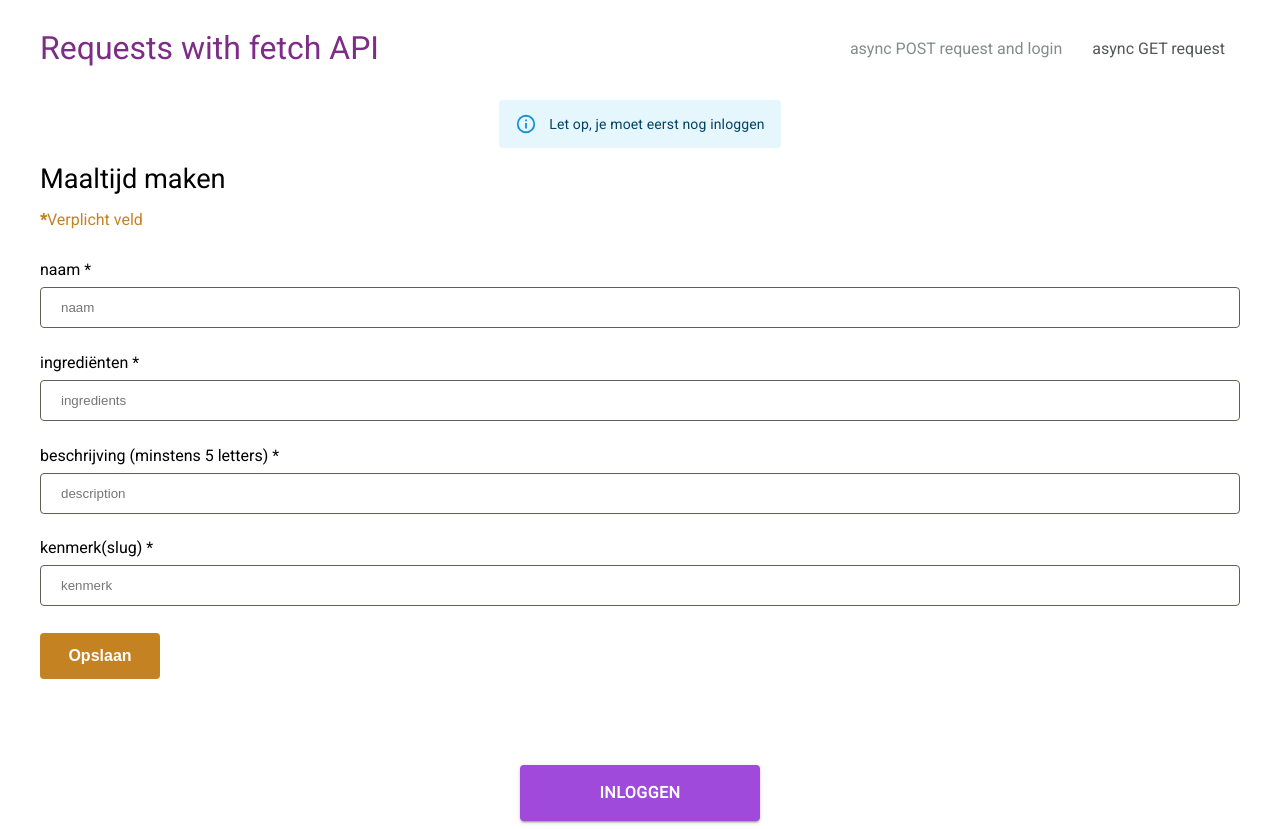
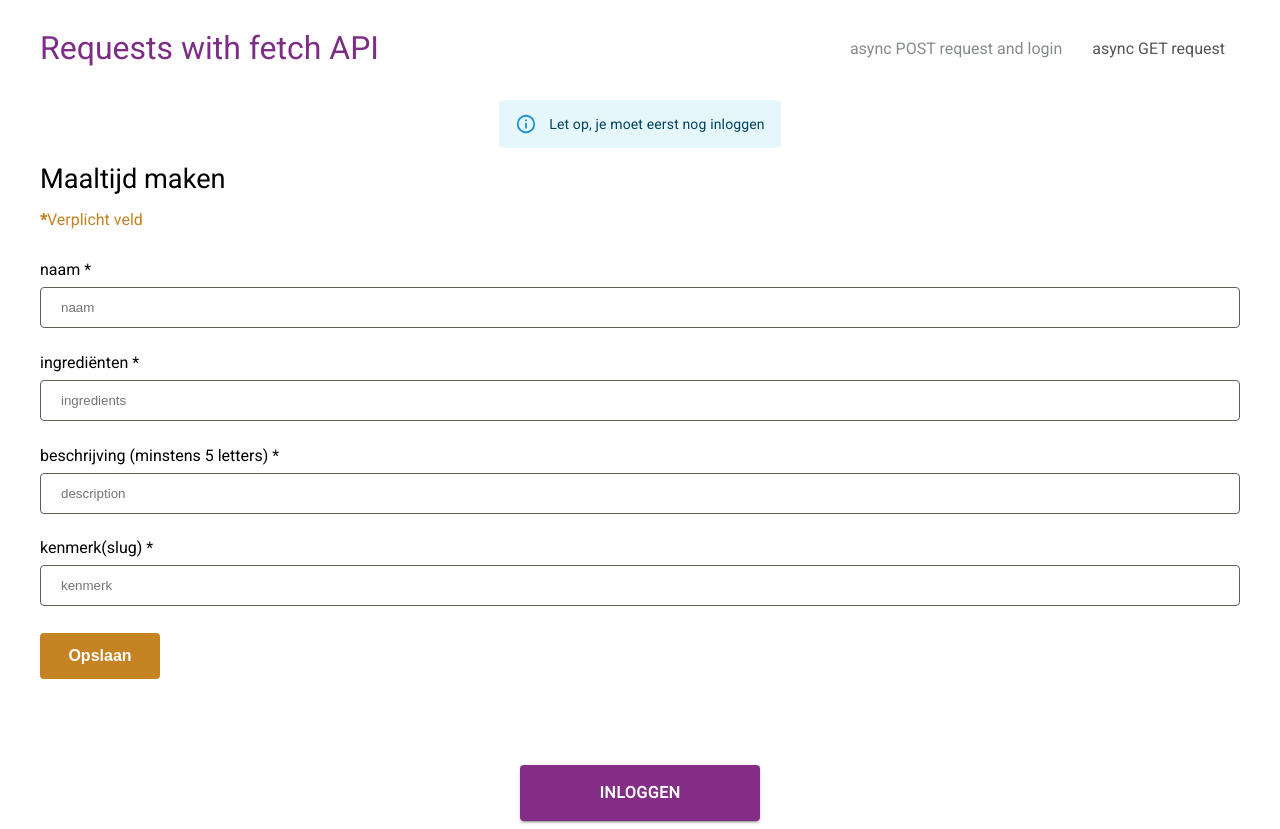
Before and after one commit to Mees100/meals-api-next, a Next.js app: page / in a window 1280 px wide. Built offline with nearby package versions, Linux system fonts and the light colour scheme.

Commit message:
style: change color of button

```diff
--- a/src/styles/_variables.scss
+++ b/src/styles/_variables.scss
@@ -1,6 +1,6 @@
 $color-btnLogin: #43862e;
 $color-messageIngelogd: $color-btnLogin;
-$color-btnCancel: #9f4adb;
+$color-btnCancel: #832d86;
 $color-linksNavigation: #7d2d86;
 $color-btnFont: #ffffff;
 $dark-bg: #3b3955;
```
